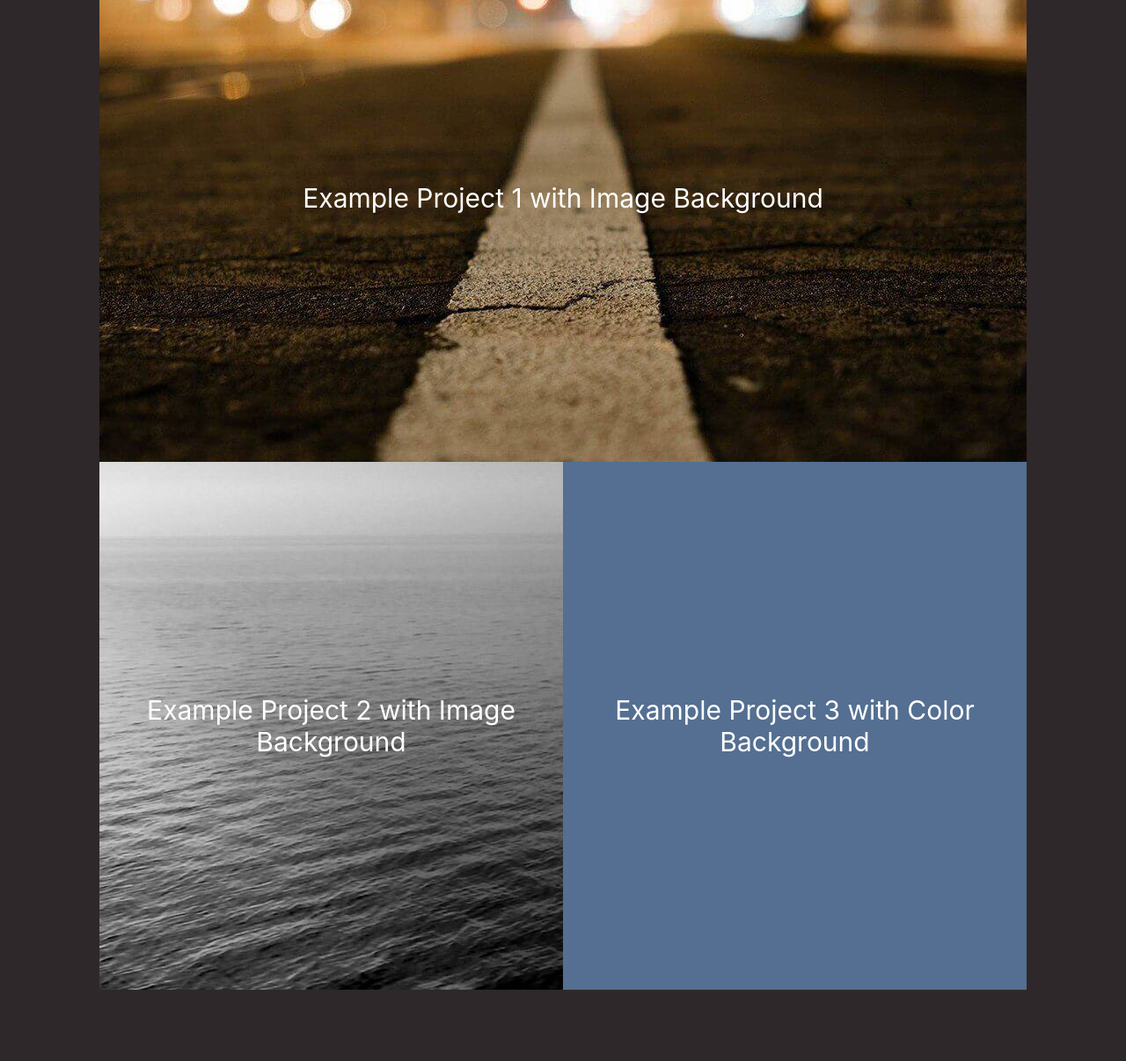
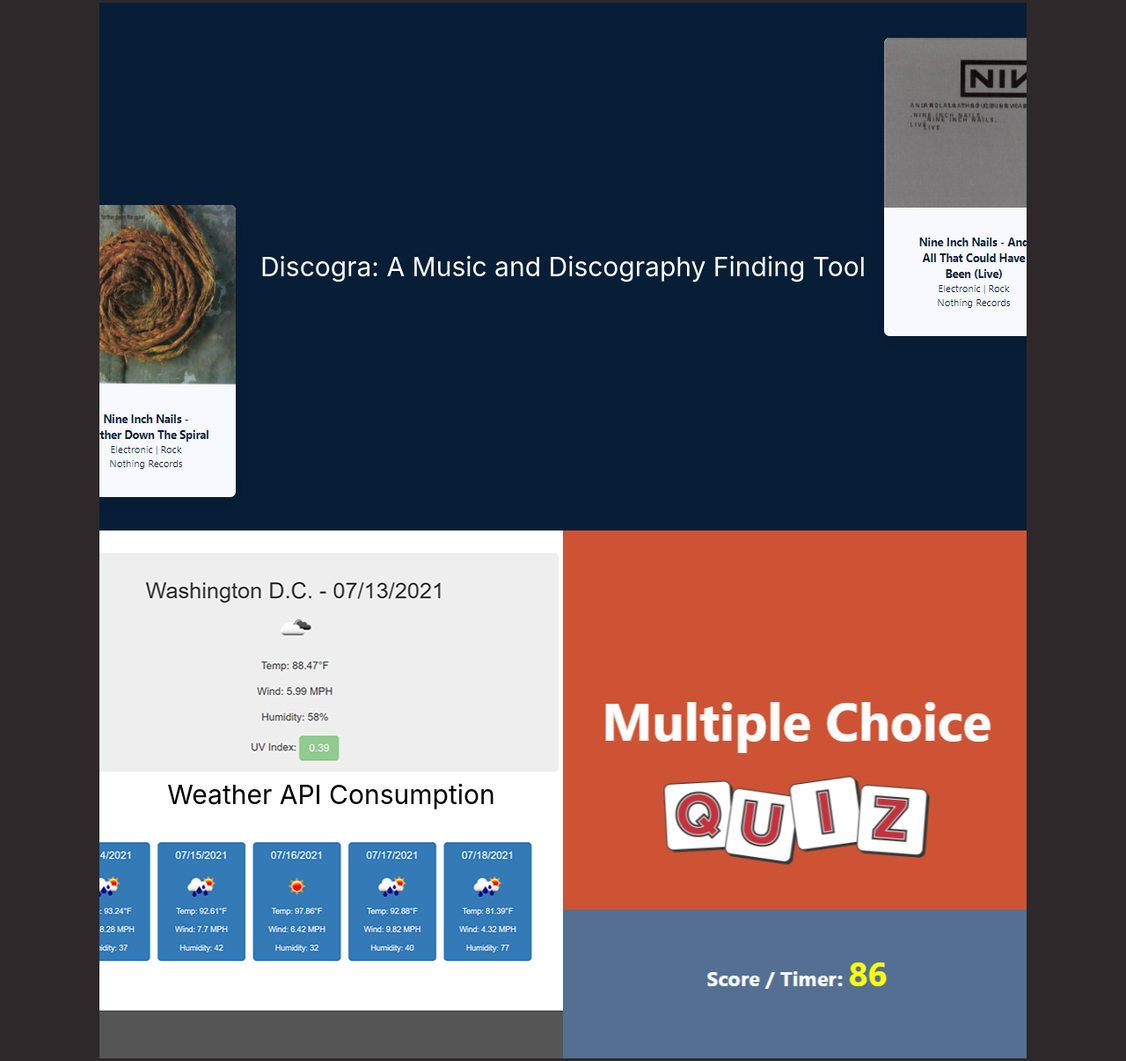
Before and after one commit to DavidTunnell/my-web-portfolio, a plain HTML site: page index.html in a window 1280 px wide. Shown: the part 1389-2595 px from the top of the page at 88% size. Drawn offline with Linux system fonts and the light colour scheme.

Commit message:
added 3 projects to portfolio section

```diff
--- a/assets/css/style.css
+++ b/assets/css/style.css
@@ -236,20 +236,24 @@
 }
 
 .project-one {
-    background-image: url("../images/bg-placeholder1.jpg");
+    background-image: url("../images/discogra-bg.png");
+    background-position: 50% 50%;
 }
 
 .project-two {
-    background-image: url("../images/bg-placeholder2.jpg");
+    background-image: url("../images/weather-bg.png");
+    background-position: 90% 0%;
+    color: black;
 }
 
 .project-three {
-    background-color: var(--darker-offset-color);
+    background-image: url("../images/quiz-bg.png");
+    background-position: 50% 50%;
 }
 
 .project-four {
     background-image: url("../images/bg-placeholder3.jpg");
-    background-position: 50% 20%;
+    background-position: 50% 50%;
 }
 
 .project-five {
@@ -262,6 +266,10 @@
 
 .project-text {
     margin: 10px;
+}
+
+.dark-text {
+    color: black;
 }
 
 
--- a/index.html
+++ b/index.html
@@ -27,22 +27,23 @@
         <section class="hero">
             <img class="head-shot" src="./assets/images/david-tunnell-profile.png" alt="David Tunnell's Profile Picture">
             <h2>About Me</h2>
-            <p>Lorem ipsum dolor sit amet consectetur adipisicing elit. Distinctio voluptatum ut earum amet reprehenderit sequi in cumque. Nulla laudantium fugit labore libero dignissimos nisi praesentium tenetur harum voluptatum, non similique?</p>
-            <p>Lorem ipsum dolor sit amet consectetur adipisicing elit. Distinctio voluptatum ut earum amet reprehenderit sequi in cumque. Nulla laudantium fugit labore libero dignissimos nisi praesentium tenetur harum voluptatum, non similique? Lorem ipsum,
-                dolor sit amet consectetur adipisicing elit. Quas odio, necessitatibus, eius maxime praesentium consequuntur veniam dolorum minus id nesciunt tempore sequi facilis. Assumenda aperiam officia labore officiis quod aliquid.</p>
+            <p>Seasoned IT professional with 8 years of experience working in various capacities (Developer, Tester, Scrum Master, PM) and industries including US government consulting, real estate, industrial construction, healthcare and internet startups,
+                on software projects looking to move back into a software development roll which is my original passion. Educated with a Computer Science degree from University of Maryland – University College, an MBA from University of Texas at Austin
+                and most recently completed University of North Carolina at Chapel Hill’s Coding Boot Camp. Enjoys being challenged and engaged with projects that require me to work outside my comfort zone and knowledge set, especially while collaborating
+                with a team. Has worked on a variety of technology stacks on both greenfield and existing code bases and have managed/facilitated software teams and implemented Agile/Scrum from the ground up resulting in major successes.</p>
         </section>
         <section id="portfolio">
             <h2>Portfolio</h2>
             <div class="outer-container">
                 <div class="container">
-                    <a href="" class="item project-one">
-                        <div class="project-text">Example Project 1 with Image Background</div>
+                    <a href="https://github.com/DavidTunnell/music-discography-multiple-third-party-apis" class="item project-one" target="_blank">
+                        <div class="project-text">Discogra: A Music and Discography Finding Tool</div>
                     </a>
-                    <a href="" class="item project-two">
-                        <div class="project-text">Example Project 2 with Image Background</div>
+                    <a href="https://github.com/DavidTunnell/weather-dashboard-third-party-api" class="item project-two" target="_blank">
+                        <div class="project-text dark-text">Weather API Consumption</div>
                     </a>
-                    <a href="" class="item project-three">
-                        <div class="project-text">Example Project 3 with Color Background</div>
+                    <a href="https://github.com/DavidTunnell/timed-and-scored-multiple-choice-quiz" class="item project-three" target="_blank">
+                        <div class="project-text"></div>
                     </a>
                     <a href="" class="item project-four">
                         <div class="project-text">Example Project 4 with Image Background</div>
```
Also changed, not shown: assets/images/discogra-bg.png (added), assets/images/quiz-bg.png (added), assets/images/weather-bg.png (added), assets/images/working/bg color.png (added), 3 other files.
